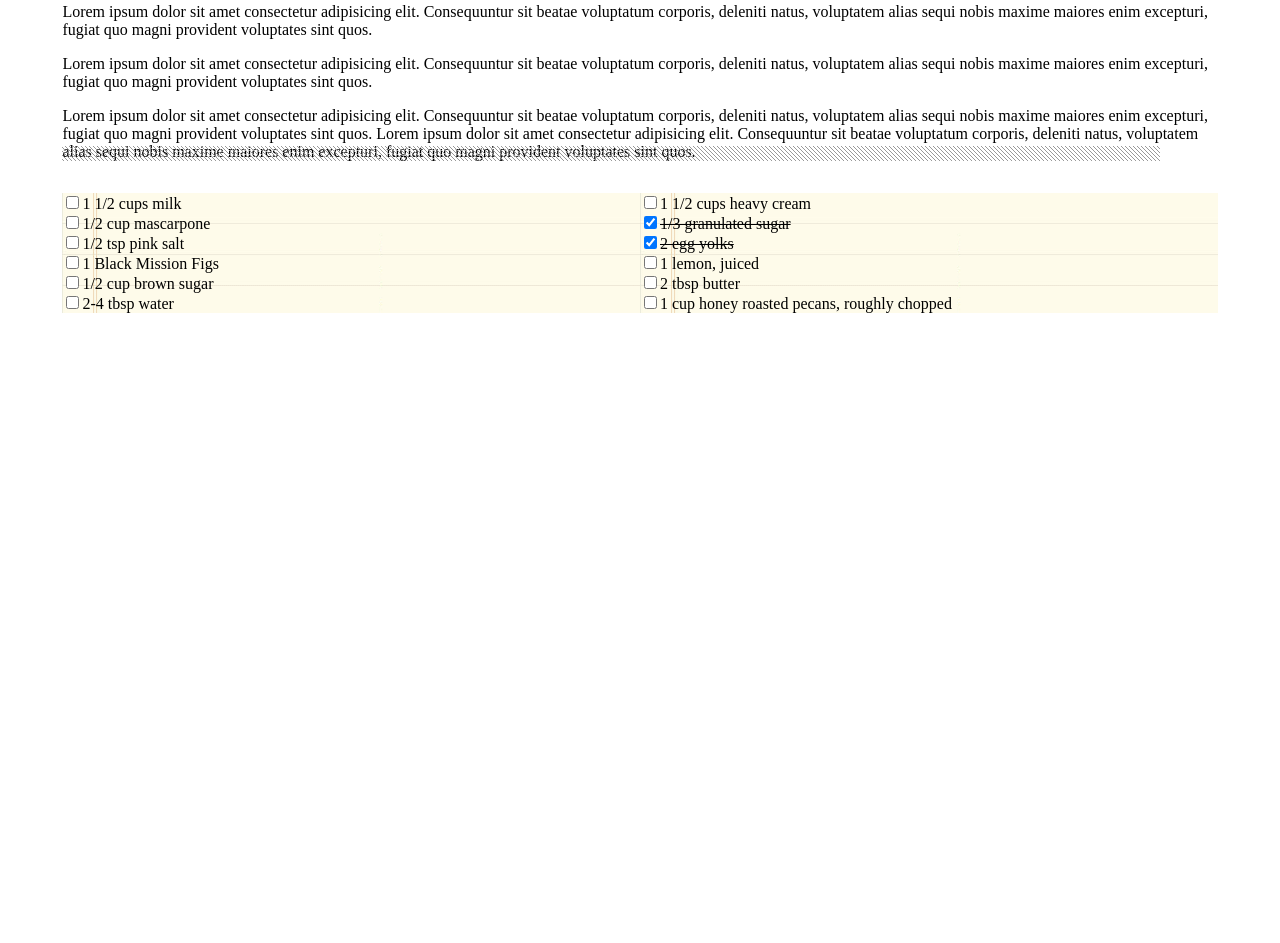
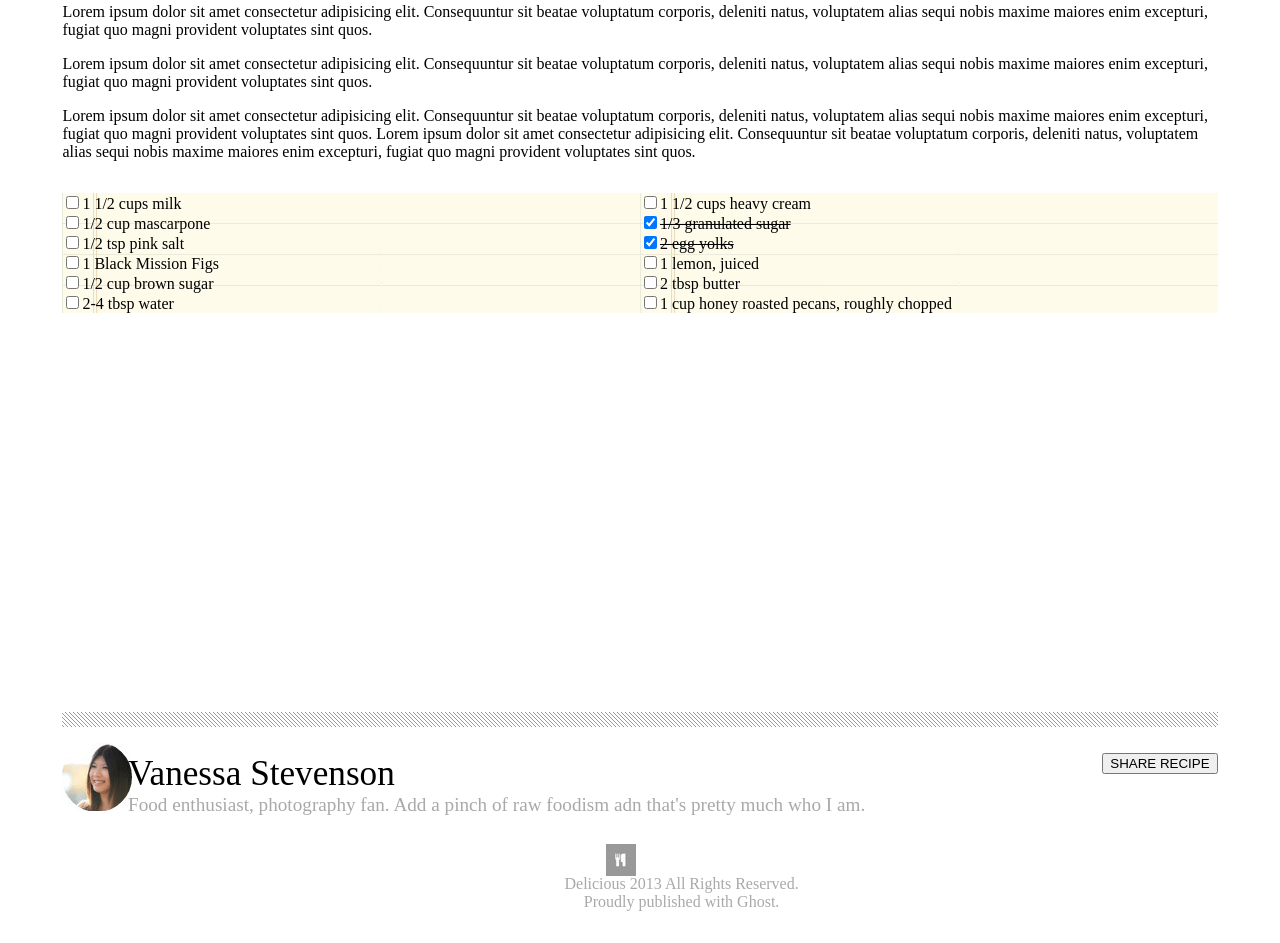
Before and after one commit to twardcox/chocolate-pizza, a plain HTML site: page listed/index.html in a window 1280 px wide. Shown: the part 981-1924 px from the top of the page. Before the commit the page ends 1310 px from the top, so only its background shows below. Drawn offline with Linux system fonts and the light colour scheme.

Commit message:
Finished

```diff
--- a/listed/index.html
+++ b/listed/index.html
@@ -78,7 +78,26 @@
           <li><input type="checkbox" />1 cup honey roasted pecans, roughly chopped</li>
         </ul>
       </section>
-      <div></div>
     </main>
+    <div></div>
+    <footer>
+      <section>
+        <article>
+          <img src="./img/van-pic.png" alt="Author Photo Vanessa Stevenson" />
+          <ul>
+            <li>Vanessa Stevenson</li>
+            <li>Food enthusiast, photography fan. Add a pinch of raw foodism adn that's pretty much who I am.</li>
+          </ul>
+          <button>SHARE RECIPE</button>
+        </article>
+        <article>
+          <img src="./img/small-logo.png" alt="small loggo" />
+          <ul>
+            <li>Delicious 2013 All Rights Reserved.</li>
+            <li>Proudly published with Ghost.</li>
+          </ul>
+        </article>
+      </section>
+    </footer>
   </body>
 </html>
--- a/listed/style.css
+++ b/listed/style.css
@@ -71,6 +71,7 @@ main {
   margin: 2vh auto;
   position: relative;
   width: 95%;
+  height: 1550px;
 }
 
 main > section:first-child {
@@ -141,3 +142,69 @@ div:last-child {
   left: 0;
   bottom: 0;
 }
+
+footer {
+  margin: 2vh auto;
+  position: relative;
+  height: 23vh;
+  width: 95%;
+}
+
+footer > section > article:first-child > img {
+  display: inline;
+  position: absolute;
+  top: 0;
+}
+
+footer > section > article:first-child > ul {
+  position: absolute;
+  list-style: none;
+  top: -5px;
+  left: 2vw;
+}
+
+footer > section > article:first-child > ul > li:first-child {
+  font-family: serif;
+  font-size: 2.2em;
+}
+
+footer > section > article:first-child > ul > li:last-child {
+  font-size: 1.2em;
+  color: darkgray;
+}
+
+footer > section > article:first-child > button {
+  float: right;
+  position: relative;
+  top: 10px;
+  right: 0;
+}
+
+footer > section > article:first-child > button > ul {
+  float: left;
+  list-style: none;
+  padding: 5px;
+}
+
+footer > section > article:first-child > button > ul > li {
+  display: inline;
+}
+
+footer > section > article:last-child > img {
+  position: absolute;
+  top: 100px;
+  left: 47%;
+}
+
+footer > section:last-child > article:last-child > ul {
+  position: absolute;
+  list-style: none;
+  bottom: 0;
+  left: 40%;
+}
+
+footer > section:last-child > article:last-child > ul > li {
+  font-family: serif;
+  text-align: center;
+  color: darkgray;
+}
```
